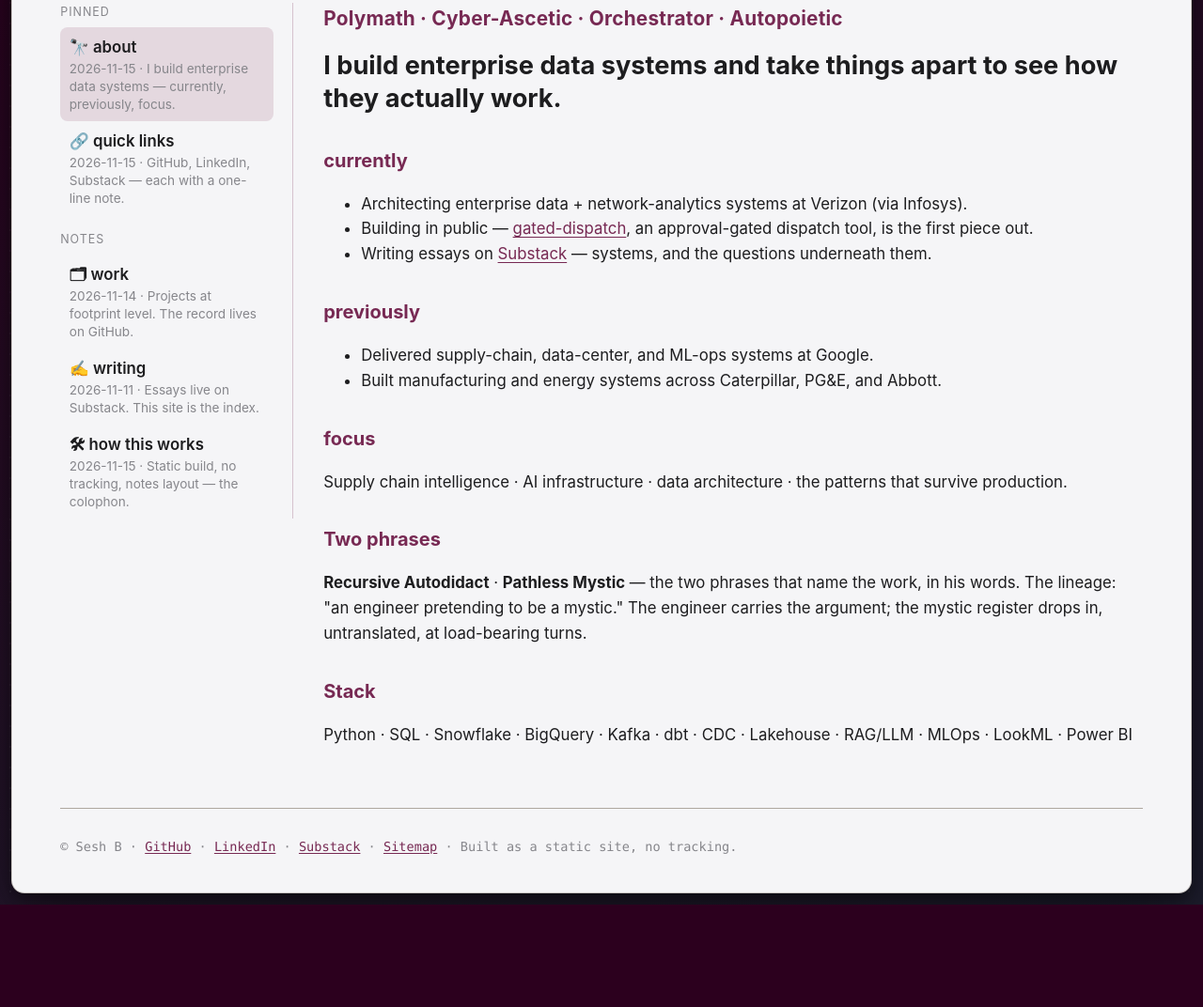
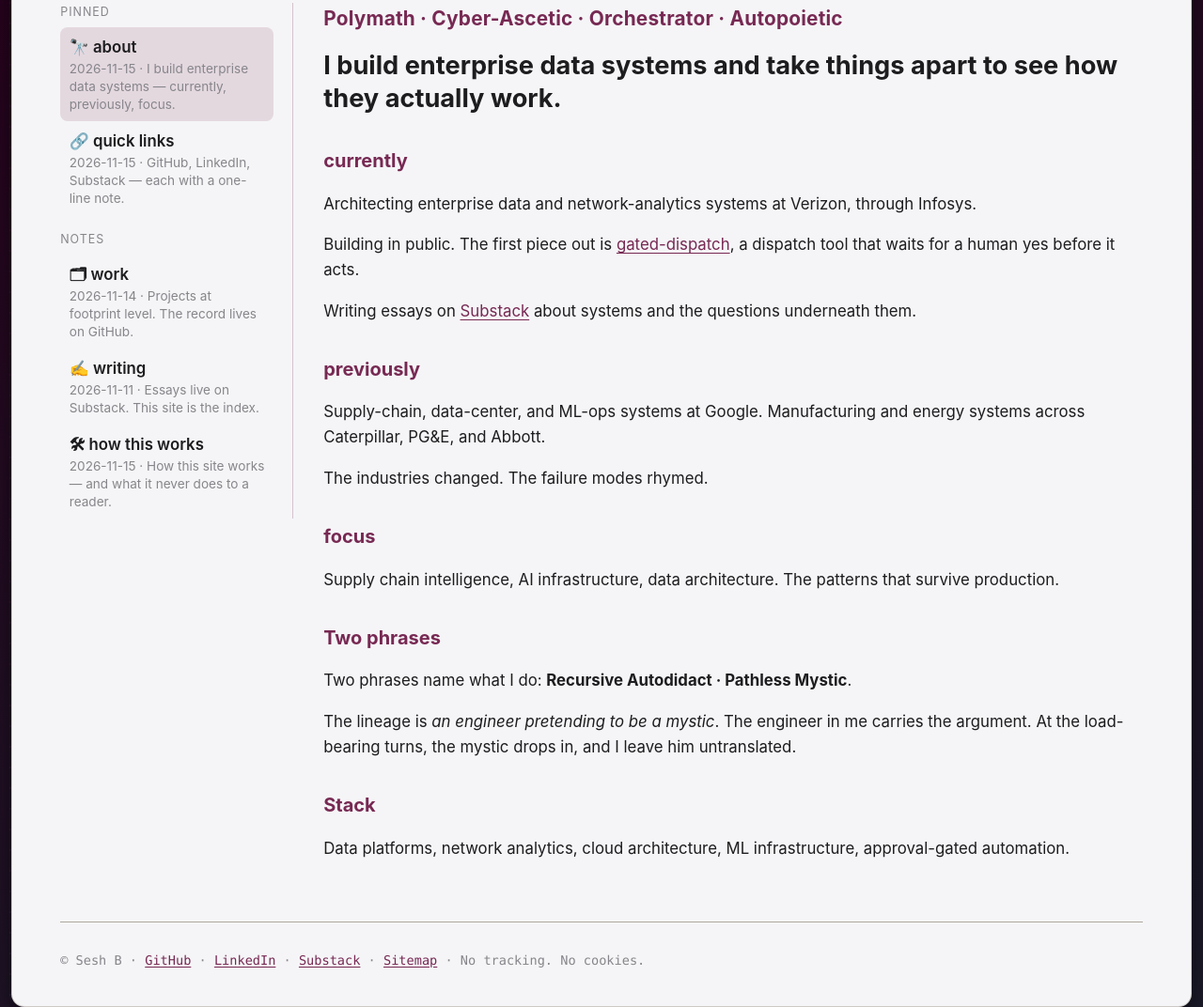
Before and after one commit to OpenSesh95/website, a plain HTML site: page about.html in a window 1280 px wide. Shown: the part 228-1300 px from the top of the page at 94% size. Before the commit the page ends 1191 px from the top, so only its background shows below. Drawn offline with Linux system fonts and the light colour scheme.

Commit message:
Copy pass: About + How This Works rewritten in his voice (Two Phrases first person); meta-phrasing scrubbed

```diff
--- a/about.html
+++ b/about.html
@@ -40,31 +40,33 @@
     <p class="notes-group">Notes</p>
     <a class="note-item" href="work"><span class="note-title">🗂 work</span><span class="note-meta">2026-11-14 · Projects at footprint level. The record lives on GitHub.</span></a>
     <a class="note-item" href="writing"><span class="note-title">✍️ writing</span><span class="note-meta">2026-11-11 · Essays live on Substack. This site is the index.</span></a>
-    <a class="note-item" href="colophon"><span class="note-title">🛠 how this works</span><span class="note-meta">2026-11-15 · Static build, no tracking, notes layout — the colophon.</span></a>
+    <a class="note-item" href="colophon"><span class="note-title">🛠 how this works</span><span class="note-meta">2026-11-15 · How this site works — and what it never does to a reader.</span></a>
   </aside>
   <article class="note">
     <p class="four-words">Polymath · Cyber-Ascetic · Orchestrator · Autopoietic</p>
     <h1>I build enterprise data systems and take things apart to see how they actually work.</h1>
+
     <h2>currently</h2>
-    <ul>
-      <li>Architecting enterprise data + network-analytics systems at Verizon (via Infosys).</li>
-      <li>Building in public — <a href="https://github.com/OpenSesh95/gated-dispatch">gated-dispatch</a>, an approval-gated dispatch tool, is the first piece out.</li>
-      <li>Writing essays on <a href="https://seshstack.substack.com">Substack</a> — systems, and the questions underneath them.</li>
-    </ul>
+    <p>Architecting enterprise data and network-analytics systems at Verizon, through Infosys.</p>
+    <p>Building in public. The first piece out is <a href="https://github.com/OpenSesh95/gated-dispatch">gated-dispatch</a>, a dispatch tool that waits for a human yes before it acts.</p>
+    <p>Writing essays on <a href="https://substack.com">Substack</a> about systems and the questions underneath them.</p>
+
     <h2>previously</h2>
-    <ul>
-      <li>Delivered supply-chain, data-center, and ML-ops systems at Google.</li>
-      <li>Built manufacturing and energy systems across Caterpillar, PG&amp;E, and Abbott.</li>
-    </ul>
+    <p>Supply-chain, data-center, and ML-ops systems at Google. Manufacturing and energy systems across Caterpillar, PG&amp;E, and Abbott.</p>
+    <p>The industries changed. The failure modes rhymed.</p>
+
     <h2>focus</h2>
-    <p>Supply chain intelligence · AI infrastructure · data architecture · the patterns that survive production.</p>
+    <p>Supply chain intelligence, AI infrastructure, data architecture. The patterns that survive production.</p>
+
     <h2>Two phrases</h2>
-    <p><strong>Recursive Autodidact</strong> · <strong>Pathless Mystic</strong> — the two phrases that name the work, in his words. The lineage: "an engineer pretending to be a mystic." The engineer carries the argument; the mystic register drops in, untranslated, at load-bearing turns.</p>
+    <p>Two phrases name what I do: <strong>Recursive Autodidact · Pathless Mystic</strong>.</p>
+    <p>The lineage is <em>an engineer pretending to be a mystic</em>. The engineer in me carries the argument. At the load-bearing turns, the mystic drops in, and I leave him untranslated.</p>
+
     <h2>Stack</h2>
-    <p>Python · SQL · Snowflake · BigQuery · Kafka · dbt · CDC · Lakehouse · RAG/LLM · MLOps · LookML · Power BI</p>
+    <p>Data platforms, network analytics, cloud architecture, ML infrastructure, approval-gated automation.</p>
   </article>
 </main>
-<footer><p>© Sesh B · <a href="https://github.com/OpenSesh95">GitHub</a> · <a href="https://www.linkedin.com/in/saurabhsesh">LinkedIn</a> · <a href="https://seshstack.substack.com">Substack</a> · <a href="sitemap.xml">Sitemap</a> · Built as a static site, no tracking.</p></footer>
+<footer><p>© Sesh B · <a href="https://github.com/OpenSesh95">GitHub</a> · <a href="https://www.linkedin.com/in/saurabhsesh">LinkedIn</a> · <a href="https://seshstack.substack.com">Substack</a> · <a href="sitemap.xml">Sitemap</a> · No tracking. No cookies.</p></footer>
 </div><!-- /.window -->
 </body>
 </html>
```
Also changed, not shown: collecting.html (+2 -2 lines), colophon.html (+9 -8 lines), index.html (+16 -14 lines), links.html (+2 -2 lines), movies.html (+2 -2 lines), work.html (+2 -2 lines), writing.html (+2 -2 lines).
